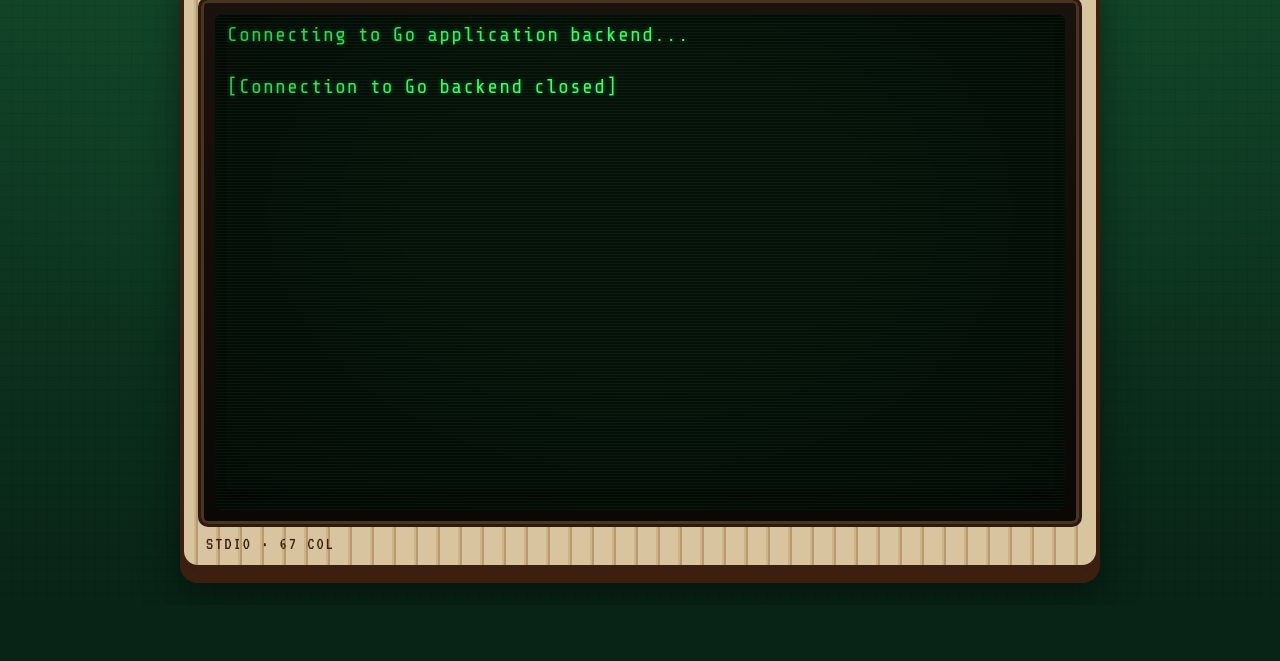
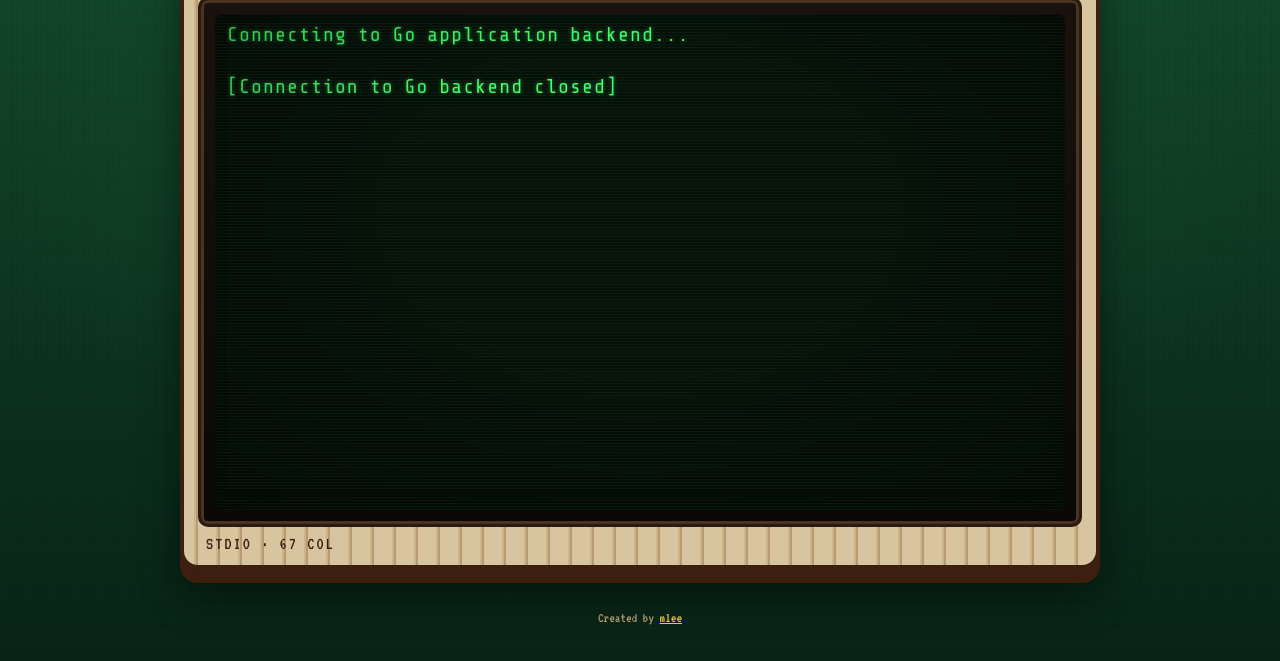
Before and after one commit to vlmlee/Gin-Rummy, a website built with Vite: page client/index.html in a window 1280 px wide. Shown: the part 224-885 px from the top of the page. Before the commit the page ends 829 px from the top, so only its background shows below. Built offline with nearby package versions, Linux system fonts and the light colour scheme; no server answers.

Commit message:
add created by footer

```diff
--- a/client/index.html
+++ b/client/index.html
@@ -38,6 +38,10 @@
             <span>STDIO · <span class="cols">80 COL</span></span>
           </div>
         </div>
+
+        <footer>
+          Created by <a href="https://github.com/vlmlee">mlee</a>
+        </footer>
       </div>
     </div>
     <script type="module" src="/src/main.js"></script>
--- a/client/src/style.css
+++ b/client/src/style.css
@@ -210,6 +210,17 @@ h1 {
   animation: flicker 6s steps(2, end) infinite;
 }
 
+footer {
+  margin-top: 20px;
+  text-align: center;
+  font-size: 14px;
+  color: var(--cream-dark);
+}
+
+footer a {
+  color: var(--gold);
+}
+
 @keyframes pulse {
   50% {
     opacity: 0.35;
```
